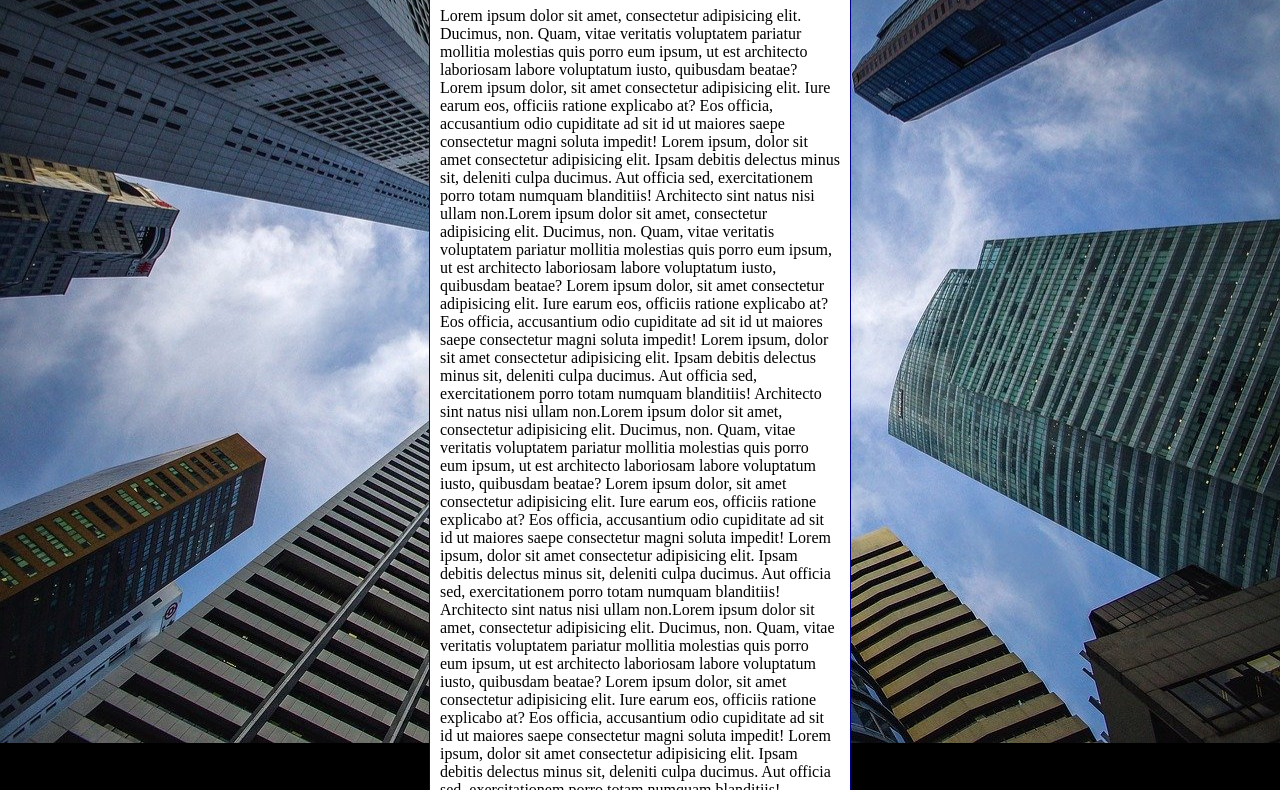
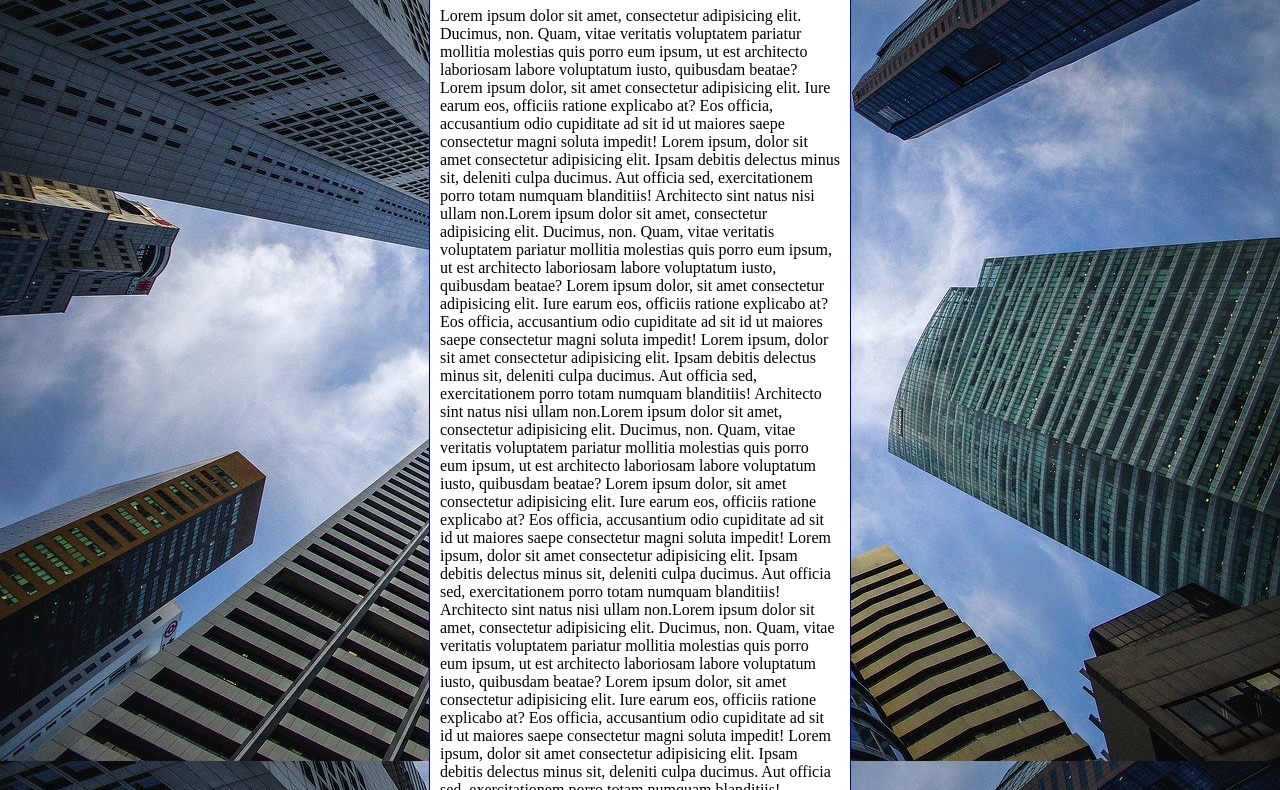
Before and after one commit to brunochiarelo/html-css, a plain HTML site: page exercicios-modulo-2/ex022/fundo006.html in a window 1280 px wide. Shown: the part 92-882 px from the top of the page. Drawn offline with Linux system fonts and the light colour scheme.

Commit message:
atualização shorthand

```diff
--- a/exercicios-modulo-2/ex022/fundo006.html
+++ b/exercicios-modulo-2/ex022/fundo006.html
@@ -3,20 +3,17 @@
 <head>
     <meta charset="UTF-8">
     <meta name="viewport" content="width=device-width, initial-scale=1.0">
-    <title>Document</title>
+    <title>Fundo fixo de tela</title>
     <style>
         body {
             height: 100vh;
-            background-color: black;
-            background-image: url('imagens/wallpaper002.jpg');
-            background-position: center center;
-            background-repeat: no-repeat;
+            background: black url('imagens/wallpaper002.jpg') center center no-repeat fixed;
             background-size: cover;
         }
 
         main {
             background-color: white;
-            width: 400px;
+            max-width: 400px;
             padding: 10px;
             margin: auto;
             border: 1px solid darkblue;
```
